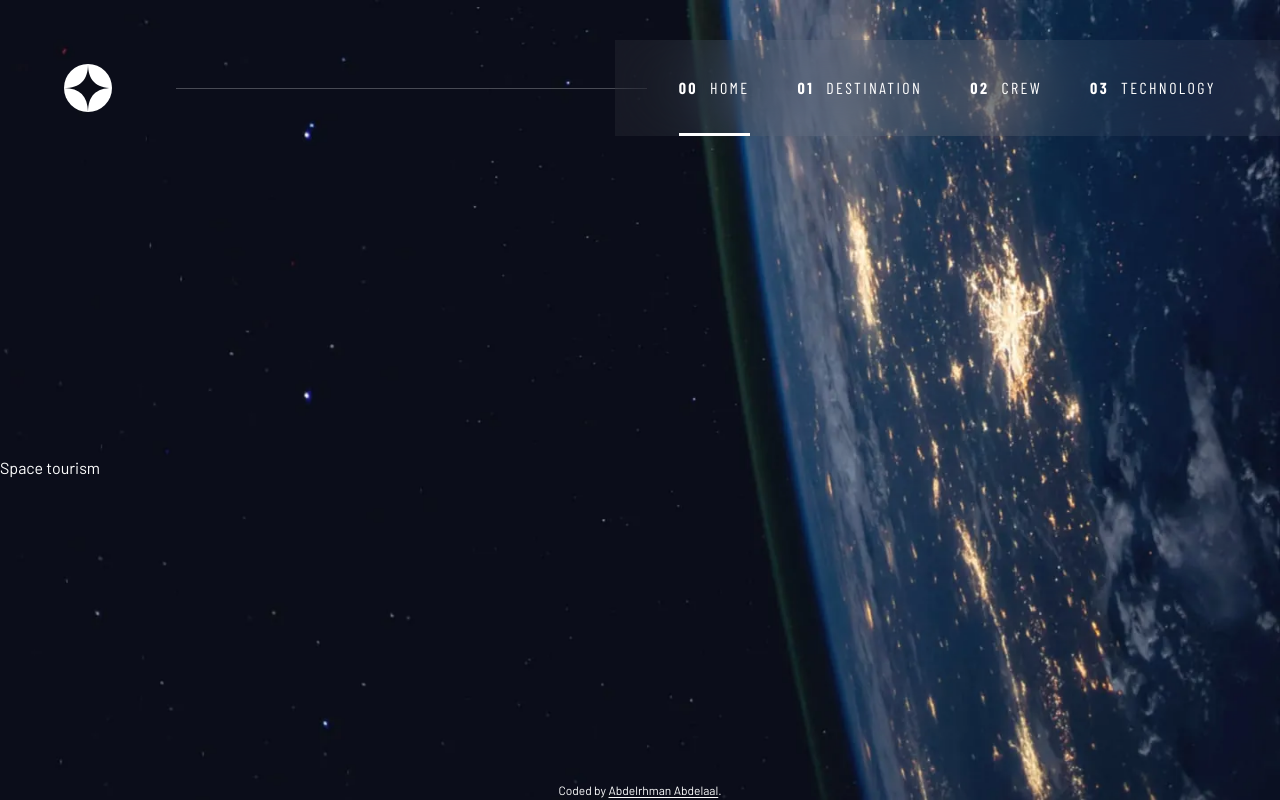
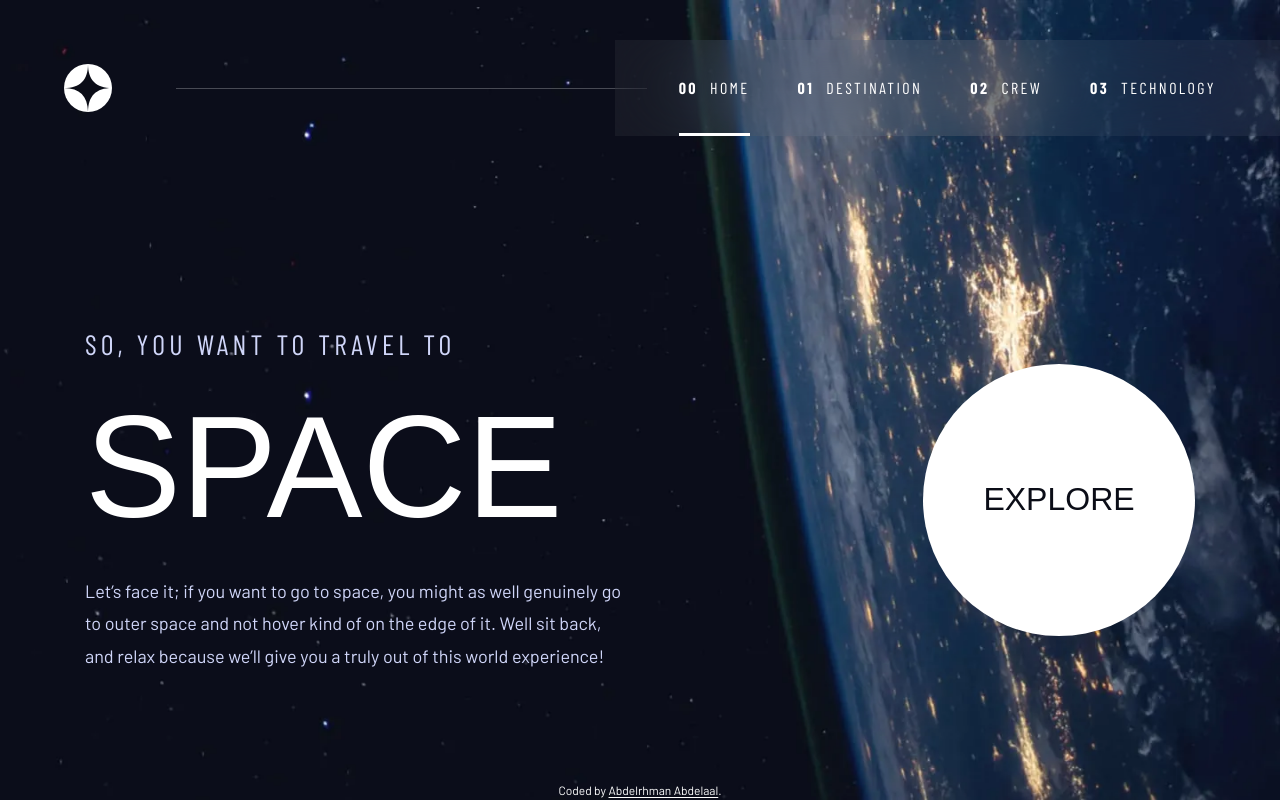
Before and after one commit to MrBlackvanta/space-tourism-multi-page-website, a Next.js app: page / in a window 1280 px wide. Built offline with nearby package versions, Linux system fonts and the light colour scheme; a web font is replaced by a local one.

Commit message:
Build the Home hero and Explore link

```diff
--- a/src/app/page.tsx
+++ b/src/app/page.tsx
@@ -1,6 +1,7 @@
 import { PageBackground } from "@/components/layout";
 import { SITE_NAME } from "@/data";
 import { openGraphBase } from "@/lib";
+import { Hero } from "@/views/home";
 import type { Metadata } from "next";
 
 const title = `${SITE_NAME} | Travel beyond Earth`;
@@ -18,7 +19,7 @@ export default function Home() {
   return (
     <>
       <PageBackground page="home" />
-      <h1>{SITE_NAME}</h1>
+      <Hero />
     </>
   );
 }
--- a/src/components/layout/page-background.tsx
+++ b/src/components/layout/page-background.tsx
@@ -4,7 +4,7 @@ export default function PageBackground({ page }: { page: PageName }) {
   const { mobile, tablet, desktop } = backgrounds[page];
 
   return (
-    <picture>
+    <picture className="absolute inset-0 -z-10">
       <source
         media="(min-width: 64rem)"
         srcSet={desktop.src}
@@ -23,7 +23,7 @@ export default function PageBackground({ page }: { page: PageName }) {
         height={mobile.height}
         alt=""
         fetchPriority="high"
-        className="absolute inset-0 -z-10 size-full object-cover"
+        className="size-full object-cover"
       />
     </picture>
   );
--- /dev/null
+++ b/src/views/home/hero.tsx
@@ -0,0 +1,35 @@
+import Link from "next/link";
+
+export default function Hero() {
+  return (
+    <div className="grid p-6 md:px-10 md:py-32">
+      <div className="mx-auto flex w-full max-w-277.5 flex-col items-center lg:flex-row lg:justify-between lg:self-end">
+        <div className="grid gap-6 text-center md:max-w-lg lg:max-w-135 lg:text-left">
+          <h1 className="grid gap-6 uppercase">
+            <span className="font-condensed text-preset-5-mobile text-muted md:text-preset-5">
+              So, you want to travel to
+            </span>{" "}
+            <span className="font-serif text-preset-1-mobile md:text-preset-1">
+              Space
+            </span>
+          </h1>
+          <p className="text-preset-9-mobile text-muted md:text-preset-9-tablet lg:text-preset-9">
+            Let’s face it; if you want to go to space, you might as well
+            genuinely go to outer space and not hover kind of on the edge of it.
+            Well sit back, and relax because we’ll give you a truly out of this
+            world experience!
+          </p>
+        </div>
+
+        <div className="grid flex-1 place-items-center py-8 md:items-end md:pb-0 lg:flex-none lg:py-0">
+          <Link
+            href="/destination"
+            className="grid size-36 place-items-center rounded-full bg-white font-serif text-preset-4-mobile text-night uppercase ring-white/10 transition-[box-shadow,color] duration-300 hover:text-night/50 hover:ring-88 motion-reduce:transition-none md:size-68 md:text-preset-4"
+          >
+            Explore
+          </Link>
+        </div>
+      </div>
+    </div>
+  );
+}
--- /dev/null
+++ b/src/views/home/index.ts
@@ -0,0 +1 @@
+export { default as Hero } from "./hero";
```
Also changed, not shown: 1 other file (tests, documents, lock files or other folders).
